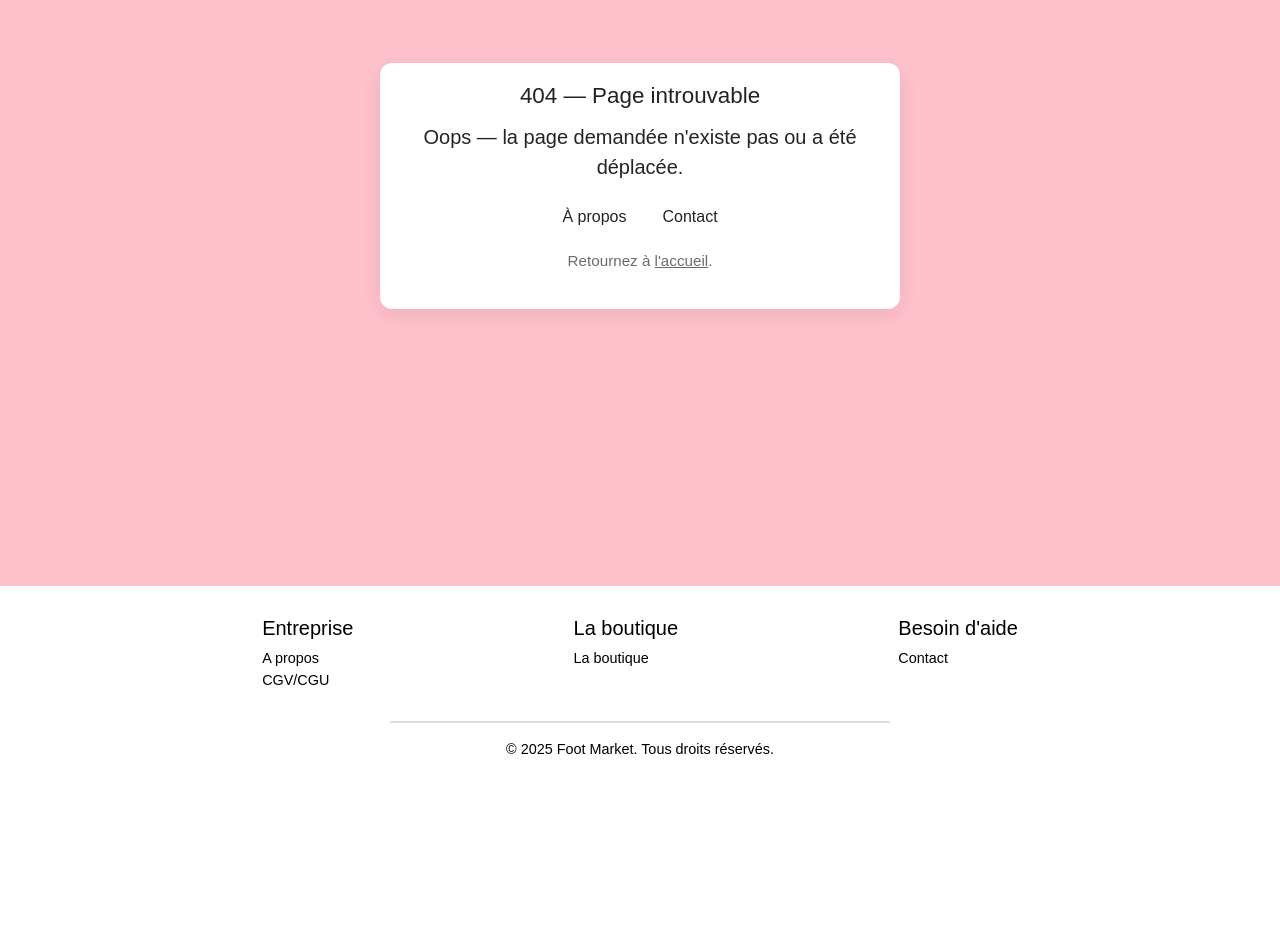
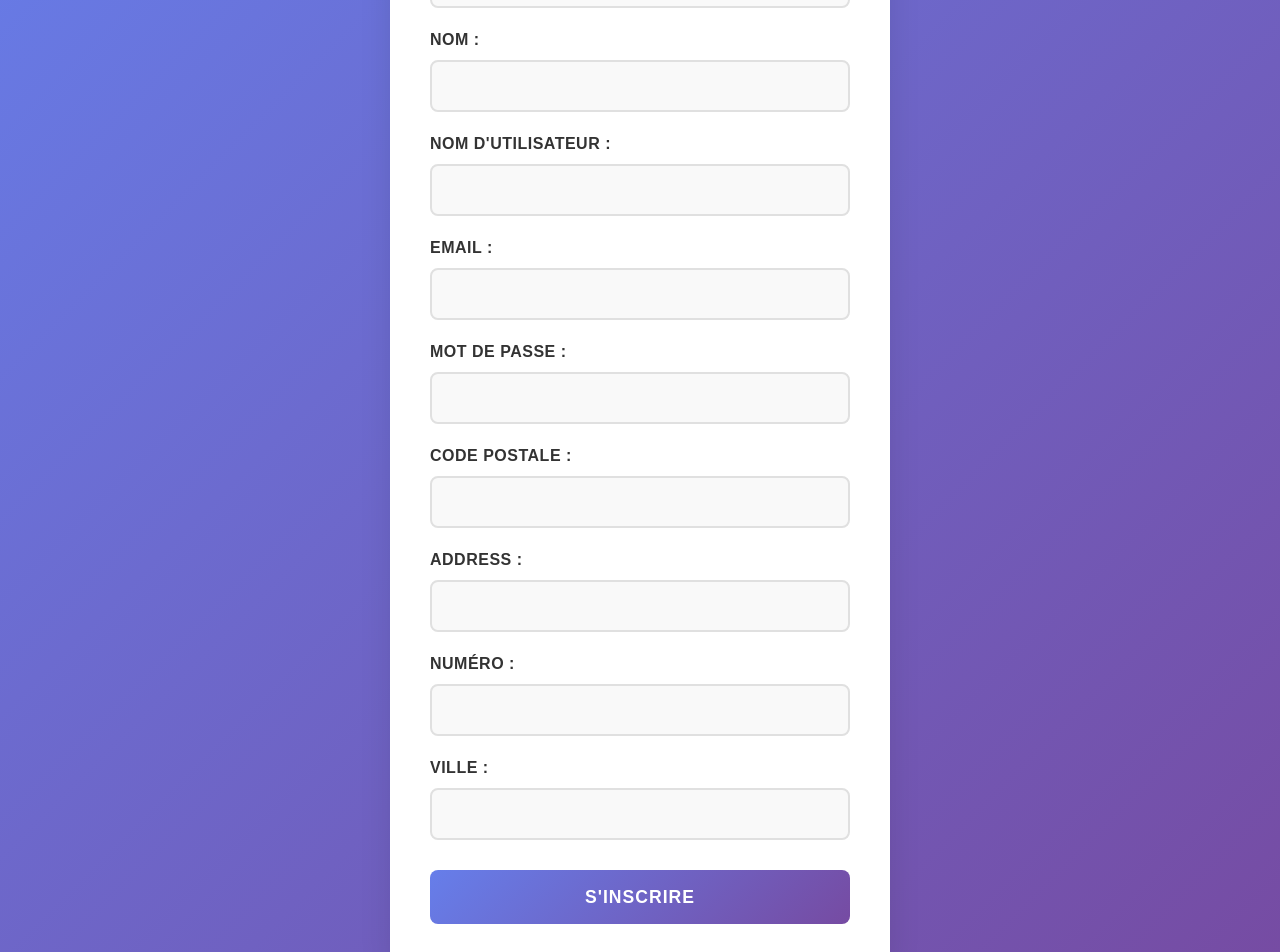
Before and after one commit to mohamed-amine-namasse/ecom-grp4, a React (Create React App) app: page /register in a window 1280 px wide. Shown: the part 296-1248 px from the top of the page. Before the commit the page ends 1092 px from the top, so only its background shows below. Built offline with nearby package versions, Linux system fonts and the light colour scheme.

Commit message:
partie lucas ajouté

```diff
--- a/src/App.js
+++ b/src/App.js
@@ -8,6 +8,8 @@ import Error from "./pages/Error";
 import Shop from "./pages/Shop";
 import Terms from "./pages/Terms";
 import About from "./pages/About";
+import Login from "./pages/Login";
+import Register from "./pages/Register";
 import { BrowserRouter as Router, Route, Routes } from "react-router";
 
 function App() {
@@ -20,6 +22,8 @@ function App() {
         <Route path="/terms" element={<Terms />} />
         <Route path="/contact" element={<Contact />} />
         <Route path="/about" element={<About />} />
+        <Route path="/login" element={<Login />} />
+        <Route path="/register" element={<Register />} />
         <Route path="/" element={<Home />} />
         <Route path="*" element={<Error />} />
       </Routes>
--- a/src/components/Navbar/index.jsx
+++ b/src/components/Navbar/index.jsx
@@ -249,7 +249,7 @@ function NavScrollExample() {
           <Nav.Link href="#cart" className="p-1">
             <PiShoppingCartFill size={30} />
           </Nav.Link>
-          <Nav.Link href="#user" className="p-1">
+          <Nav.Link as={NavLink} to="/login" className="p-1">
             <BiSolidUserCircle size={30} />
           </Nav.Link>
         </Nav>
--- /dev/null
+++ b/src/pages/Login/index.jsx
@@ -0,0 +1,52 @@
+import React, { useState } from "react";
+import "./style.css";
+
+export default function Login() {
+  const [formData, setFormData] = useState({
+    username: "",
+    email: "",
+    password: "",
+  });
+
+  const handleChange = (e) => {
+    const { name, value } = e.target;
+    setFormData({ ...formData, [name]: value });
+  };
+
+  const handleSubmit = async (e) => {
+    e.preventDefault();
+
+    console.log("Form submitted:", formData);
+  };
+
+  return (
+    <div className="register-page">
+      <h1>Connexion</h1>
+      <form onSubmit={handleSubmit}>
+        <div className="form-group">
+          <label htmlFor="email">Email :</label>
+          <input
+            type="email"
+            id="email"
+            name="email"
+            value={formData.email}
+            onChange={handleChange}
+            required
+          />
+        </div>
+        <div className="form-group">
+          <label htmlFor="password">Mot de passe :</label>
+          <input
+            type="password"
+            id="password"
+            name="password"
+            value={formData.password}
+            onChange={handleChange}
+            required
+          />
+        </div>
+        <button type="submit">Se Connecter</button>
+      </form>
+    </div>
+  );
+}
--- /dev/null
+++ b/src/pages/Login/style.css
@@ -0,0 +1,105 @@
+.register-page {
+  display: flex;
+  flex-direction: column;
+  align-items: center;
+  justify-content: center;
+  min-height: 100vh;
+  background: linear-gradient(135deg, #667eea 0%, #764ba2 100%);
+  padding: 20px;
+}
+
+.register-page h1 {
+  color: #fff;
+  font-size: 2.5rem;
+  margin-bottom: 30px;
+  text-align: center;
+  font-weight: 700;
+}
+
+.register-page form {
+  background-color: #fff;
+  padding: 40px;
+  border-radius: 10px;
+  box-shadow: 0 8px 32px rgba(0, 0, 0, 0.1);
+  width: 100%;
+  max-width: 500px;
+}
+
+.form-group {
+  margin-bottom: 20px;
+  display: flex;
+  flex-direction: column;
+}
+
+.form-group label {
+  font-size: 1rem;
+  font-weight: 600;
+  color: #333;
+  margin-bottom: 8px;
+  text-transform: uppercase;
+  letter-spacing: 0.5px;
+}
+
+.form-group input {
+  padding: 12px 15px;
+  font-size: 1rem;
+  border: 2px solid #e0e0e0;
+  border-radius: 8px;
+  background-color: #f9f9f9;
+  transition: all 0.3s ease;
+  font-family: Arial, sans-serif;
+}
+
+.form-group input:focus {
+  outline: none;
+  border-color: #667eea;
+  background-color: #fff;
+  box-shadow: 0 0 8px rgba(102, 126, 234, 0.2);
+}
+
+.form-group input:hover {
+  border-color: #764ba2;
+}
+
+button[type="submit"] {
+  width: 100%;
+  padding: 14px;
+  background: linear-gradient(135deg, #667eea 0%, #764ba2 100%);
+  color: #fff;
+  font-size: 1.1rem;
+  font-weight: 700;
+  border: none;
+  border-radius: 8px;
+  cursor: pointer;
+  text-transform: uppercase;
+  letter-spacing: 1px;
+  transition: all 0.3s ease;
+  margin-top: 10px;
+}
+
+button[type="submit"]:hover {
+  transform: translateY(-2px);
+  box-shadow: 0 8px 20px rgba(102, 126, 234, 0.4);
+}
+
+button[type="submit"]:active {
+  transform: translateY(0);
+  box-shadow: 0 4px 10px rgba(102, 126, 234, 0.3);
+}
+
+@media (max-width: 768px) {
+  .register-page {
+    min-height: auto;
+    margin: 20px;
+  }
+
+  .register-page h1 {
+    font-size: 2rem;
+    margin-bottom: 20px;
+  }
+
+  .register-page form {
+    padding: 30px 20px;
+    max-width: 100%;
+  }
+}
--- /dev/null
+++ b/src/pages/Register/index.jsx
@@ -0,0 +1,129 @@
+import React, { useState } from "react";
+import "./style.css";
+
+export default function Register() {
+  const [formData, setFormData] = useState({
+    username: "",
+    email: "",
+    password: "",
+  });
+
+  const handleChange = (e) => {
+    const { name, value } = e.target;
+    setFormData({ ...formData, [name]: value });
+  };
+
+  const handleSubmit = async (e) => {
+    e.preventDefault();
+
+    console.log("Form submitted:", formData);
+  };
+
+  return (
+    <div className="register-page">
+      <h1>Inscription</h1>
+      <form onSubmit={handleSubmit}>
+        <div className="form-group">
+          <label htmlFor="firstName">Prénom :</label>
+          <input
+            type="text"
+            id="firstName"
+            name="firstName"
+            value={formData.firstName}
+            onChange={handleChange}
+            required
+          />
+        </div>
+        <div className="form-group">
+          <label htmlFor="lastName">Nom :</label>
+          <input
+            type="text"
+            id="lastName"
+            name="lastName"
+            value={formData.lastName}
+            onChange={handleChange}
+            required
+          />
+        </div>
+        <div className="form-group">
+          <label htmlFor="username">Nom d'utilisateur :</label>
+          <input
+            type="text"
+            id="username"
+            name="username"
+            value={formData.username}
+            onChange={handleChange}
+            required
+          />
+        </div>
+        <div className="form-group">
+          <label htmlFor="email">Email :</label>
+          <input
+            type="email"
+            id="email"
+            name="email"
+            value={formData.email}
+            onChange={handleChange}
+            required
+          />
+        </div>
+        <div className="form-group">
+          <label htmlFor="password">Mot de passe :</label>
+          <input
+            type="password"
+            id="password"
+            name="password"
+            value={formData.password}
+            onChange={handleChange}
+            required
+          />
+        </div>
+        <div className="form-group">
+          <label htmlFor="postCode">code postale :</label>
+          <input
+            type="text"
+            id="postCode"
+            name="postCode"
+            value={formData.postCode}
+            onChange={handleChange}
+            required
+          />
+        </div>
+        <div className="form-group">
+          <label htmlFor="address">address :</label>
+          <input
+            type="text"
+            id="address"
+            name="address"
+            value={formData.address}
+            onChange={handleChange}
+            required
+          />
+        </div>
+        <div className="form-group">
+          <label htmlFor="houseNumber">numéro :</label>
+          <input
+            type="text"
+            id="houseNumber"
+            name="houseNumber"
+            value={formData.houseNumber}
+            onChange={handleChange}
+            required
+          />
+        </div>
+        <div className="form-group">
+          <label htmlFor="city">ville :</label>
+          <input
+            type="text"
+            id="city"
+            name="city"
+            value={formData.city}
+            onChange={handleChange}
+            required
+          />
+        </div>
+        <button type="submit">S'inscrire</button>
+      </form>
+    </div>
+  );
+}
--- /dev/null
+++ b/src/pages/Register/style.css
@@ -0,0 +1,105 @@
+.register-page {
+  display: flex;
+  flex-direction: column;
+  align-items: center;
+  justify-content: center;
+  min-height: 100vh;
+  background: linear-gradient(135deg, #667eea 0%, #764ba2 100%);
+  padding: 20px;
+}
+
+.register-page h1 {
+  color: #fff;
+  font-size: 2.5rem;
+  margin-bottom: 30px;
+  text-align: center;
+  font-weight: 700;
+}
+
+.register-page form {
+  background-color: #fff;
+  padding: 40px;
+  border-radius: 10px;
+  box-shadow: 0 8px 32px rgba(0, 0, 0, 0.1);
+  width: 100%;
+  max-width: 500px;
+}
+
+.form-group {
+  margin-bottom: 20px;
+  display: flex;
+  flex-direction: column;
+}
+
+.form-group label {
+  font-size: 1rem;
+  font-weight: 600;
+  color: #333;
+  margin-bottom: 8px;
+  text-transform: uppercase;
+  letter-spacing: 0.5px;
+}
+
+.form-group input {
+  padding: 12px 15px;
+  font-size: 1rem;
+  border: 2px solid #e0e0e0;
+  border-radius: 8px;
+  background-color: #f9f9f9;
+  transition: all 0.3s ease;
+  font-family: Arial, sans-serif;
+}
+
+.form-group input:focus {
+  outline: none;
+  border-color: #667eea;
+  background-color: #fff;
+  box-shadow: 0 0 8px rgba(102, 126, 234, 0.2);
+}
+
+.form-group input:hover {
+  border-color: #764ba2;
+}
+
+button[type="submit"] {
+  width: 100%;
+  padding: 14px;
+  background: linear-gradient(135deg, #667eea 0%, #764ba2 100%);
+  color: #fff;
+  font-size: 1.1rem;
+  font-weight: 700;
+  border: none;
+  border-radius: 8px;
+  cursor: pointer;
+  text-transform: uppercase;
+  letter-spacing: 1px;
+  transition: all 0.3s ease;
+  margin-top: 10px;
+}
+
+button[type="submit"]:hover {
+  transform: translateY(-2px);
+  box-shadow: 0 8px 20px rgba(102, 126, 234, 0.4);
+}
+
+button[type="submit"]:active {
+  transform: translateY(0);
+  box-shadow: 0 4px 10px rgba(102, 126, 234, 0.3);
+}
+
+@media (max-width: 768px) {
+  .register-page {
+    min-height: auto;
+    margin: 20px;
+  }
+
+  .register-page h1 {
+    font-size: 2rem;
+    margin-bottom: 20px;
+  }
+
+  .register-page form {
+    padding: 30px 20px;
+    max-width: 100%;
+  }
+}
```
